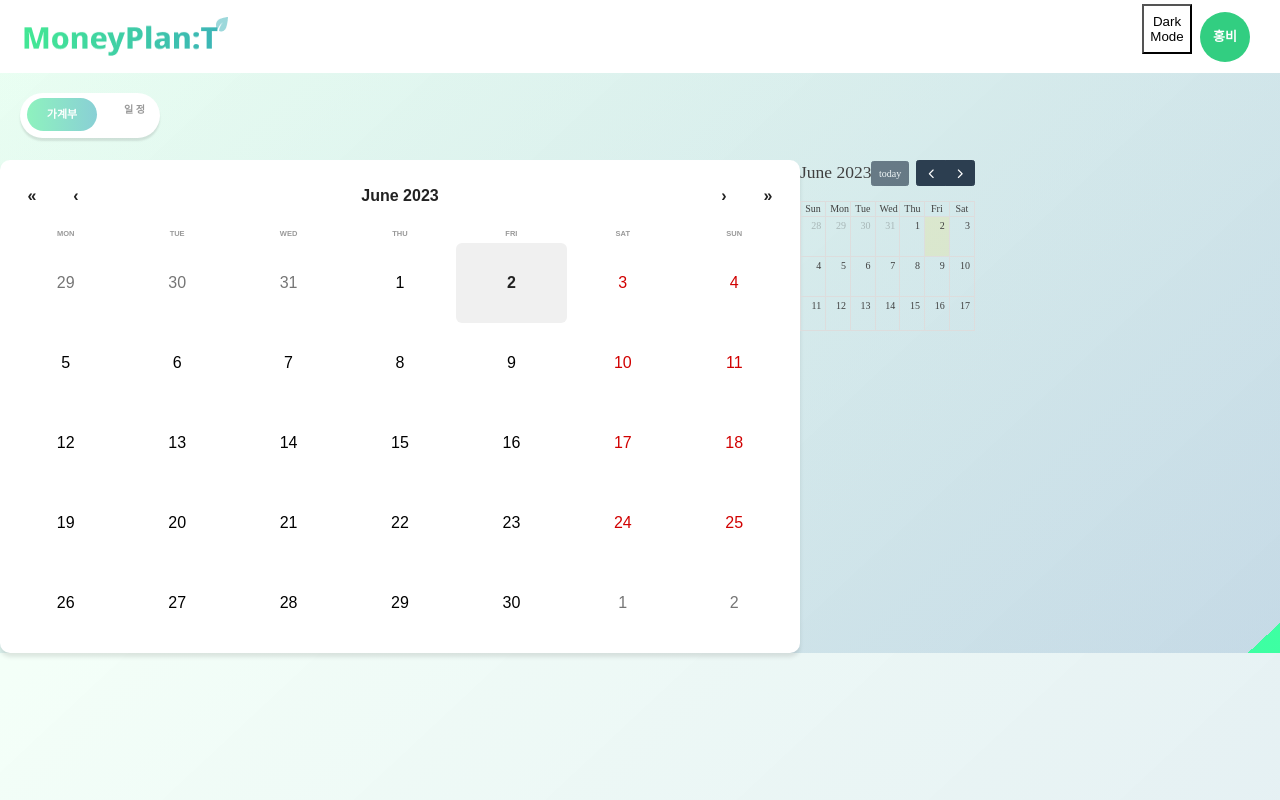
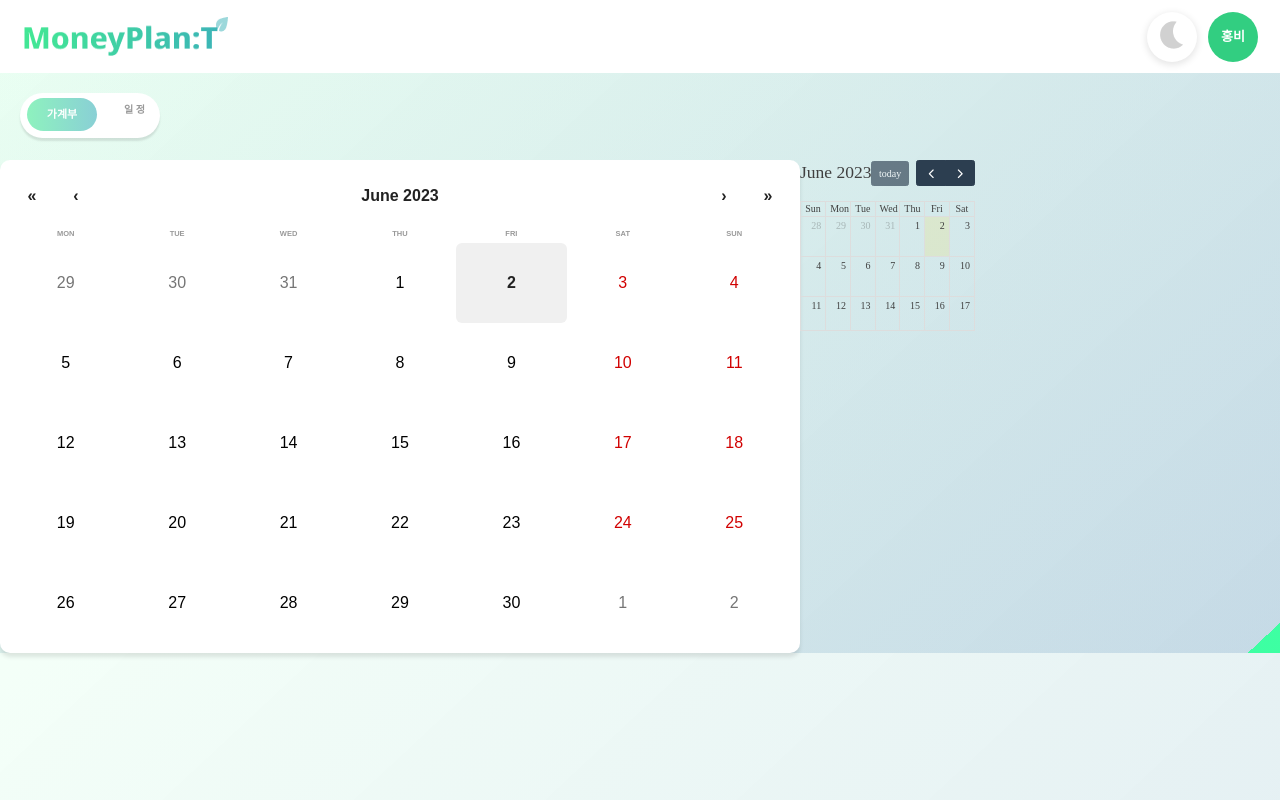
Before and after one commit to lamsasa/frontCheck, a React (Create React App) app: page / in a window 1280 px wide. Built offline with nearby package versions, Linux system fonts and the light colour scheme.

Commit message:
🎨 다크모드 버튼 스타일 수정

```diff
--- a/src/pages/component/AvatarButton.jsx
+++ b/src/pages/component/AvatarButton.jsx
@@ -43,7 +43,7 @@ const stringAvatar = (name) => {
             fontSize: 13,
             width: 50,
             height: 50,
-            margin: 1
+            margin: 11/8 // 1당 8px
         },
         children: name,
     };
--- a/src/pages/component/Header.jsx
+++ b/src/pages/component/Header.jsx
@@ -1,5 +1,6 @@
 import styled from "styled-components";
 import logo from '../../images/Logo.png';
+import darkMode from '../../images/DarkMode.png';
 import AvatarButton from "./AvatarButton";
 import {useContext} from "react";
 import {ThemeContext} from "../../context/themeProvider";
@@ -12,22 +13,28 @@ const Logo = styled.img`
 const Container = styled.div`
     width: 100%;
     height: 73px;
-    padding: 0 22px 0 22px;
+    padding: 0 11px 0 22px;
     background-color: ${( {theme}) => theme.bgColor};
     display: flex;
     align-items: center;
     justify-content: space-between;
     box-sizing: border-box;
 
-    .headerRight {
+    div {
       display: flex;
+      align-items: center;
     }
 `
 
 const DarkModeButton = styled.button`
     width: 50px;
     height: 50px;
-    background-color: ${({theme}) => theme.bgColor};
+    border-radius: 50%;
+    background-color: ${({theme}) => theme.toggleButton.bgColor};
+    box-shadow: ${({theme}) => theme.toggleButton.boxShadow};
+    border: none;
+
+
 `
 const Header = () => {
     const {isDark, setIsDark} = useContext(ThemeContext);
@@ -40,7 +47,7 @@ const Header = () => {
             <div className="headerRight">
                 {/* 다크모드 버튼*/}
                 <DarkModeButton onClick={handleDarkModeToggle}>
-                    {isDark ? "Light Mode" : "Dark Mode"}
+                    <img src={darkMode} alt="#"/>
                 </DarkModeButton>
                 <AvatarButton name="홍비"></AvatarButton>
 
--- a/src/theme/theme.js
+++ b/src/theme/theme.js
@@ -6,7 +6,12 @@ export const lightTheme = {
     // 컴포넌트 배경색
     bgColor: '#FFFFFF',
     // 컴포넌트 텍스트
-    textColor: '#404040'
+    textColor: '#404040',
+    // 다크모드 토글
+    toggleButton: {
+        bgColor: '#FFFFFF',
+        boxShadow: '0px 2px 7px 1px rgba(0, 0, 0, 0.1)'
+    }
 };
 
 export const darkTheme = {
@@ -15,8 +20,10 @@ export const darkTheme = {
     // 컴포넌트 배경색
     bgColor: '#2F353F',
     // 컴포넌트 텍스트
-    textColor: '#FFFFFF'
-
-
-
+    textColor: '#FFFFFF',
+    // 다크모드 버튼
+    toggleButton: {
+        bgColor: '#292C35',
+        boxShadow: 'inset 0px 5px 11px -2px rgba(0, 0, 0, 0.2)'
+    },
 }
```
Also changed, not shown: src/images/DarkMode.png (added).
